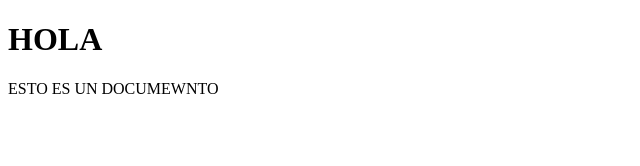
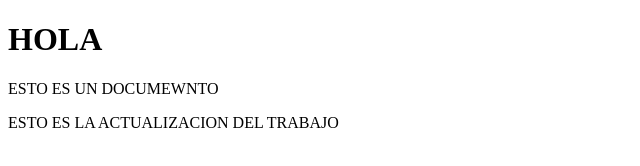
Before and after one commit to 22302052-art/PRUEBA, a plain HTML site: page index.html in a window 1280 px wide. Shown: the whole page, without its empty margins (0-640 px from the left). Drawn offline with Linux system fonts and the light colour scheme.

Commit message:
nuevo parrafo de actualizacion

```diff
--- a/index.html
+++ b/index.html
@@ -8,6 +8,7 @@
 <body>
     <h1>HOLA</h1>
     <p>ESTO ES UN DOCUMEWNTO</p>
+    <P> ESTO ES LA ACTUALIZACION DEL TRABAJO</P>
 </body>
 
 </html>
```
